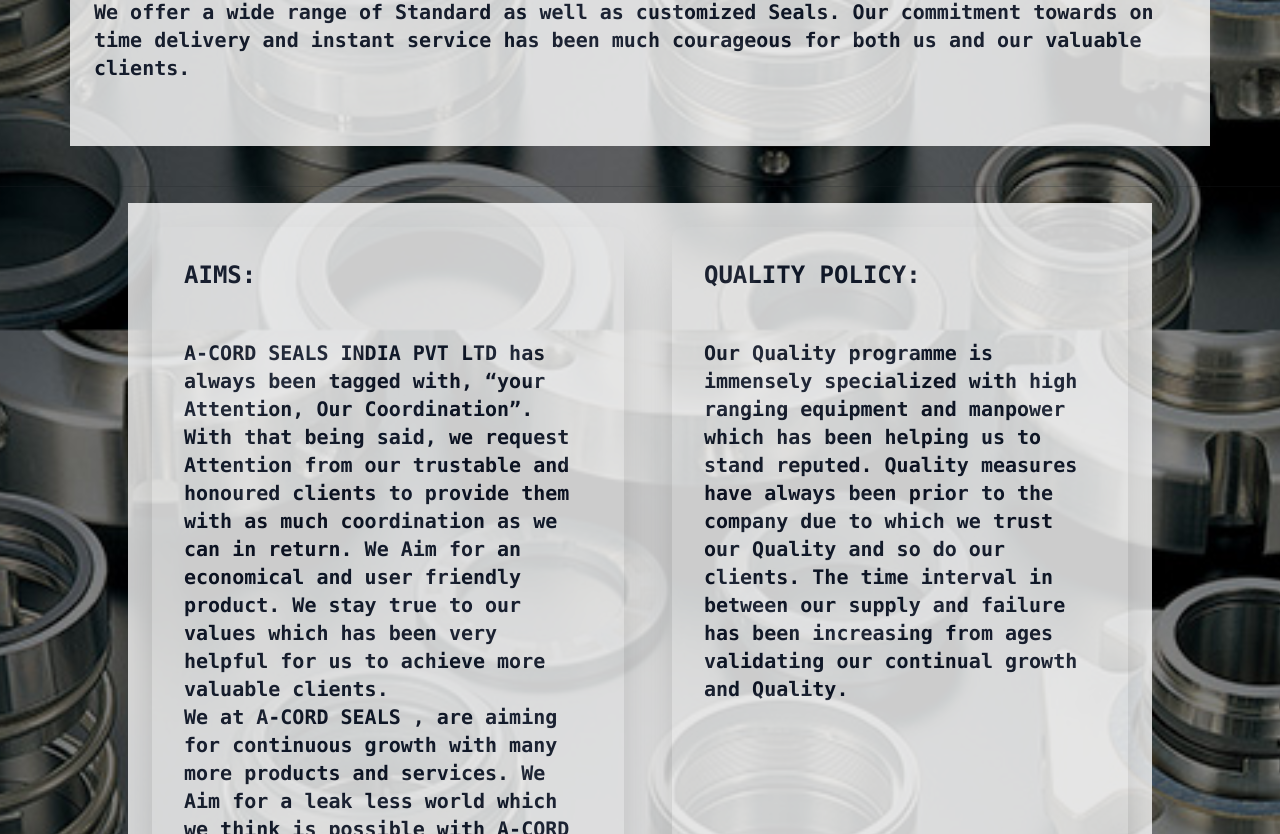
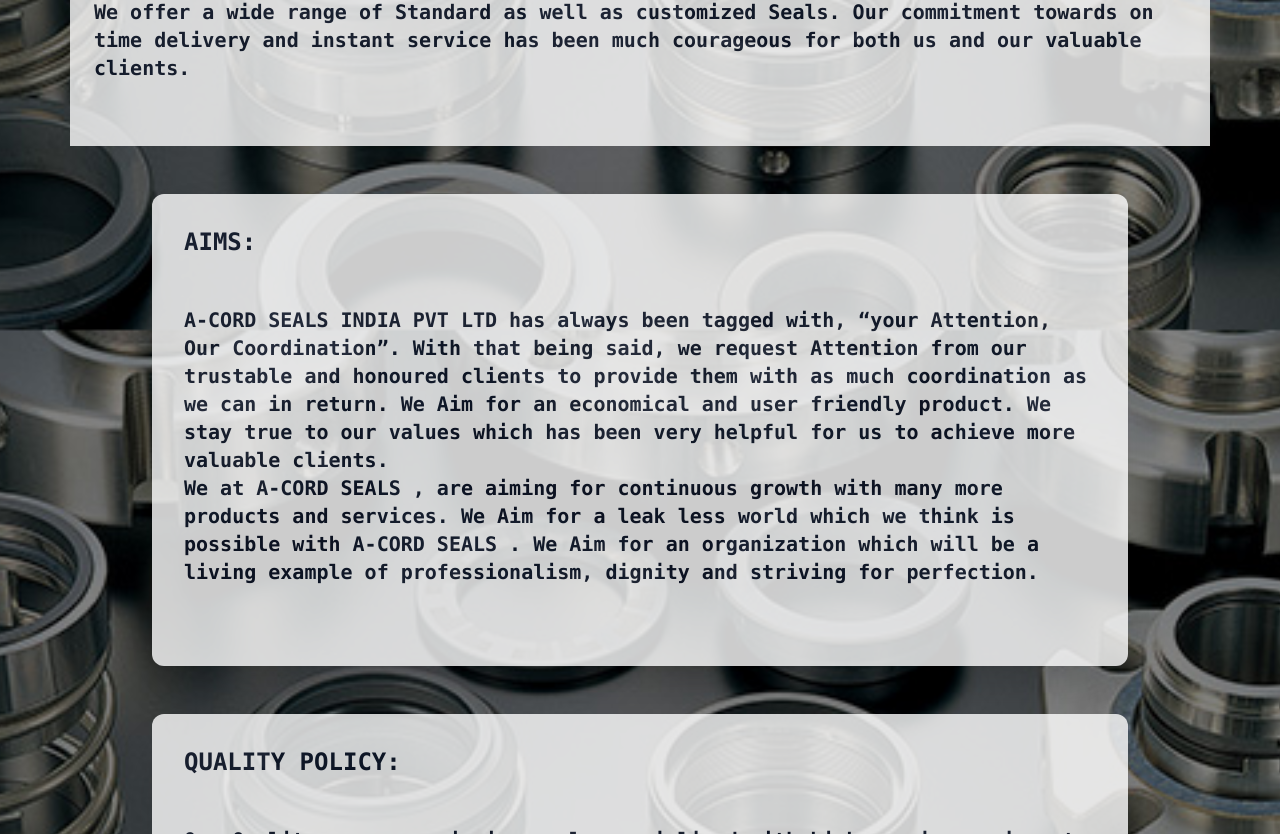
Before and after one commit to akshupdf/acord, a React (Create React App) app: page /about in a window 1280 px wide. Shown: the part 566-1400 px from the top of the page. Built offline with nearby package versions, Linux system fonts and the light colour scheme.

Commit message:
setup gh-pages

```diff
--- a/src/components/about.js
+++ b/src/components/about.js
@@ -20,10 +20,10 @@
           Our commitment towards on time delivery and instant service has been much courageous for both us and our valuable clients. </p>
 
       </div>
-      <hr className="text-2xl "></hr>
 
-      <div className="flex w-[80%] bg-white opacity-80  justify-center font-monospace mx-auto text-xl">
-        <div className=' text-slate-900 m-4 p-8 rounded-xl shadow-2xl '>
+
+      <div className="flex flex-wrap w-[80%]  opacity-80  justify-center font-monospace mx-auto text-xl">
+        <div className=' text-slate-900 m-4 p-8 bg-white rounded-xl shadow-2xl '>
 
           <div>
             <p className='text-2xl font-bold  '>	AIMS:</p>
```
